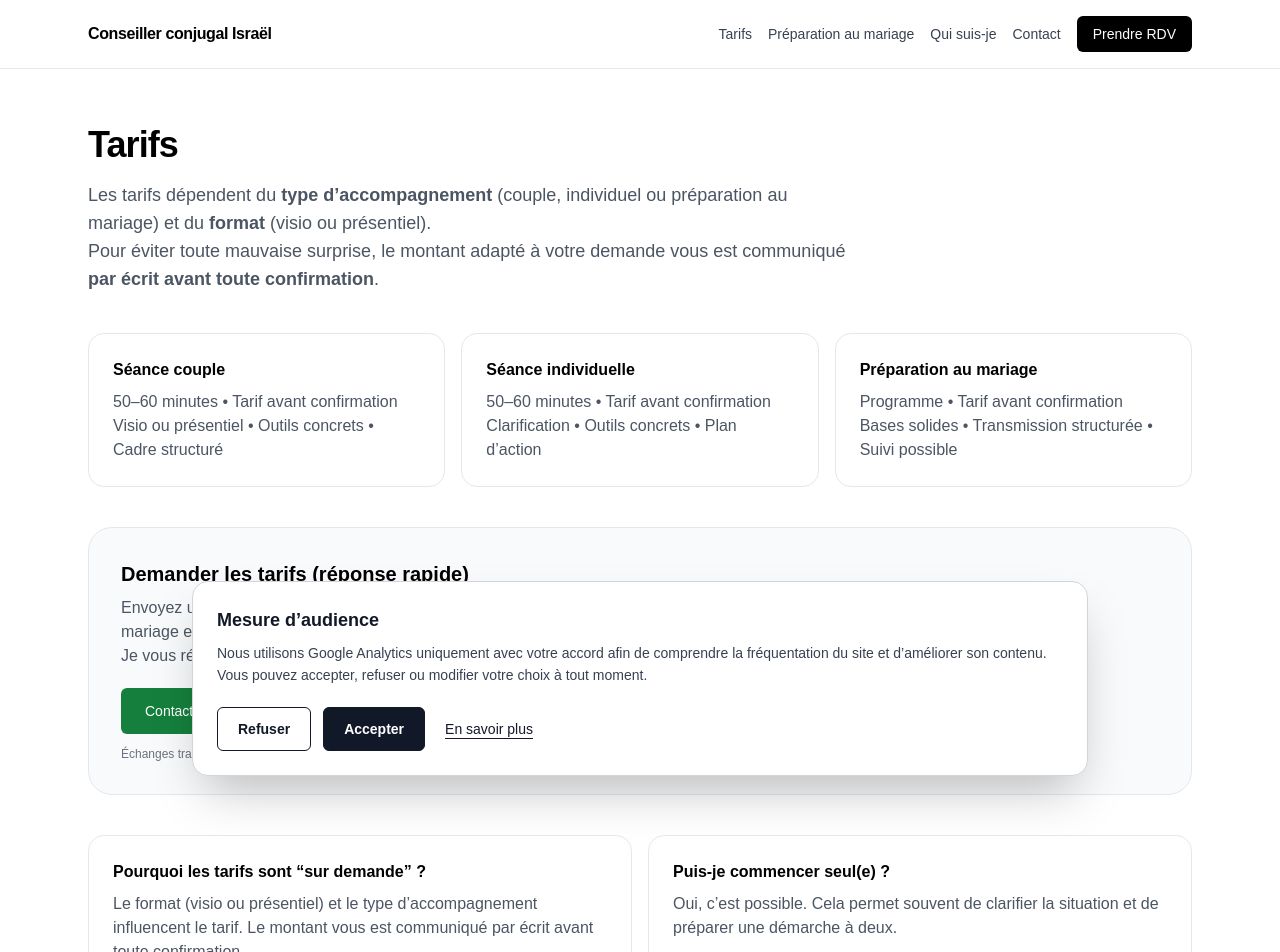
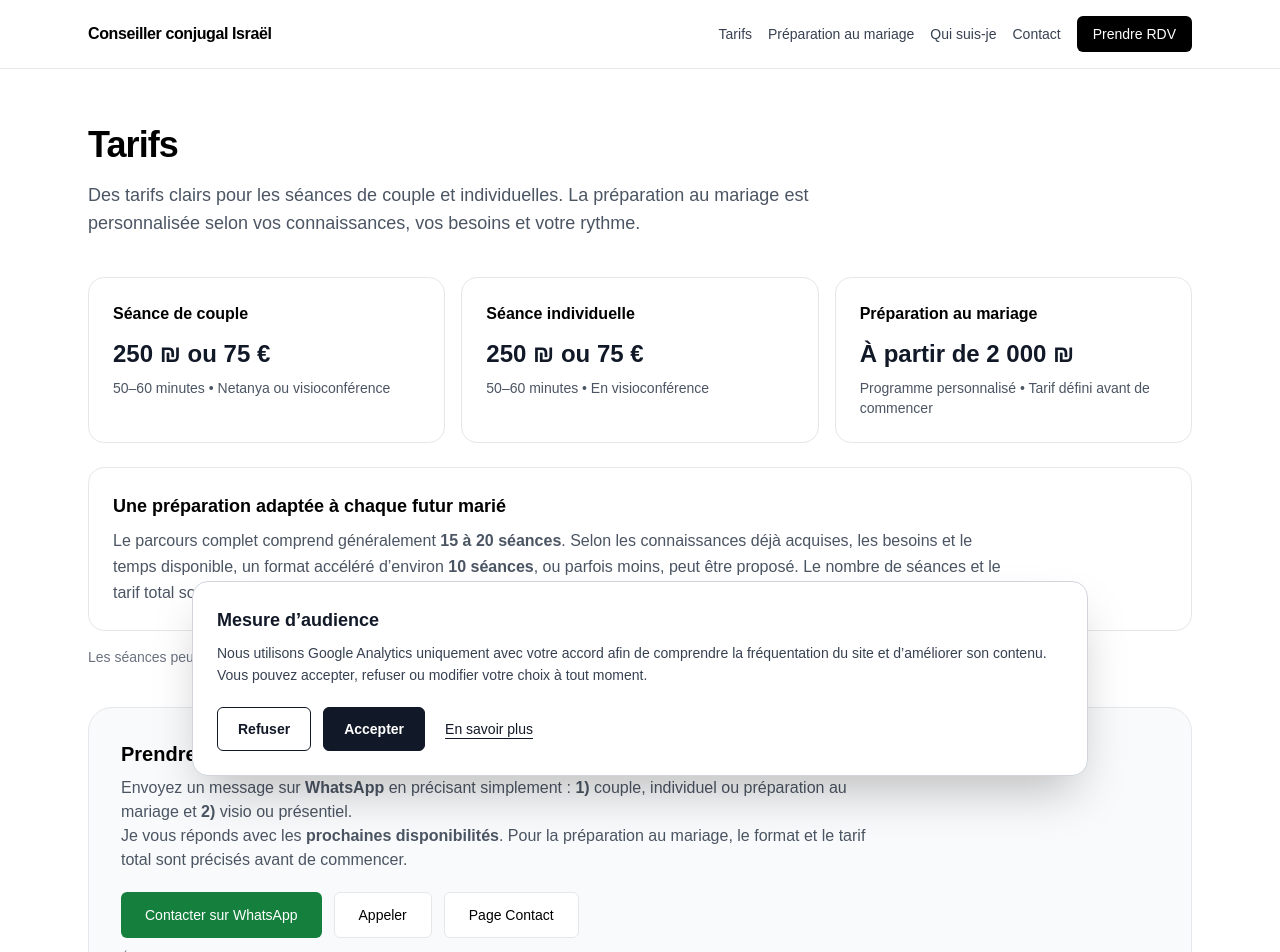
Before and after one commit to Yoyo55web/conseiller-conjugal-israel, a Next.js app: page /tarifs in a window 1280 px wide. Shown: the top 952 px of the page. Built offline with nearby package versions, Linux system fonts and the light colour scheme.

Commit message:
Affiche les tarifs sur la page dédiée
Ajoute les montants en shekels et en euros sur la page Tarifs, présente la préparation personnalisée et simplifie la promesse de première séance.

```diff
--- a/app/_components/HomeV2.tsx
+++ b/app/_components/HomeV2.tsx
@@ -110,7 +110,7 @@ export default function HomeV2() {
                 <li>• Comprendre plus clairement ce qui alimente les tensions</li>
                 <li>• Identifier ensemble le point essentiel à clarifier</li>
                 <li>• Retrouver un échange plus posé et structuré</li>
-                <li>• Repartir avec une première piste concrète à essayer</li>
+                <li>• Repartir avec des pistes concrètes</li>
                 <li>• Définir un cap adapté pour la suite</li>
               </ul>
 
--- a/app/tarifs/page.tsx
+++ b/app/tarifs/page.tsx
@@ -10,7 +10,7 @@ const PHONE_TEL = "tel:+972585360510";
 export const metadata: Metadata = buildMetadata({
   title: "Tarifs des consultations de couple",
   description:
-    "Formats proposés pour les séances de couple, individuelles et la préparation au mariage, en visio ou à Netanya. Tarif communiqué avant confirmation.",
+    "Tarifs des séances de couple et individuelles, à Netanya ou en visioconférence, ainsi que de la préparation au mariage personnalisée.",
   pathname: "/tarifs",
 });
 
@@ -22,52 +22,65 @@ export default function TarifsPage() {
         <h1 className="text-4xl font-bold tracking-tight">Tarifs</h1>
 
         <p className="mt-4 text-lg text-gray-600 max-w-3xl">
-          Les tarifs dépendent du <strong>type d’accompagnement</strong> (couple,
-          individuel ou préparation au mariage) et du <strong>format</strong> (visio ou
-          présentiel).
-          <br />
-          Pour éviter toute mauvaise surprise, le montant adapté à votre demande vous est
-          communiqué <strong>par écrit avant toute confirmation</strong>.
+          Des tarifs clairs pour les séances de couple et individuelles. La préparation au
+          mariage est personnalisée selon vos connaissances, vos besoins et votre rythme.
         </p>
 
         {/* Cartes offres */}
         <div className="mt-10 grid gap-4 md:grid-cols-3">
           {[
             [
-              "Séance couple",
-              "50–60 minutes • Tarif avant confirmation",
-              "Visio ou présentiel • Outils concrets • Cadre structuré",
+              "Séance de couple",
+              "250 ₪ ou 75 €",
+              "50–60 minutes • Netanya ou visioconférence",
             ],
             [
               "Séance individuelle",
-              "50–60 minutes • Tarif avant confirmation",
-              "Clarification • Outils concrets • Plan d’action",
+              "250 ₪ ou 75 €",
+              "50–60 minutes • En visioconférence",
             ],
             [
               "Préparation au mariage",
-              "Programme • Tarif avant confirmation",
-              "Bases solides • Transmission structurée • Suivi possible",
+              "À partir de 2 000 ₪",
+              "Programme personnalisé • Tarif défini avant de commencer",
             ],
           ].map(([title, line1, line2]) => (
             <div key={title} className="rounded-2xl border p-6">
               <div className="font-semibold">{title}</div>
-              <div className="mt-2 text-gray-600">{line1}</div>
-              <div className="text-gray-600">{line2}</div>
+              <div className="mt-3 text-2xl font-bold text-gray-900">{line1}</div>
+              <div className="mt-2 text-sm text-gray-600">{line2}</div>
             </div>
           ))}
         </div>
 
-        {/* Bloc conversion */}
+        <div className="mt-6 rounded-2xl border border-gray-200 bg-white p-6">
+          <h2 className="text-lg font-semibold">Une préparation adaptée à chaque futur marié</h2>
+          <p className="mt-2 text-gray-600 leading-relaxed max-w-4xl">
+            Le parcours complet comprend généralement <strong>15 à 20 séances</strong>.
+            Selon les connaissances déjà acquises, les besoins et le temps disponible, un
+            format accéléré d’environ <strong>10 séances</strong>, ou parfois moins, peut
+            être proposé. Le nombre de séances et le tarif total sont convenus avant le
+            début du programme.
+          </p>
+        </div>
+
+        <p className="mt-4 text-sm text-gray-500">
+          Les séances peuvent être réglées en shekels ou en euros. Pour la préparation au
+          mariage, l’équivalent en euros est précisé avec la proposition personnalisée.
+        </p>
+
+        {/* Bloc rendez-vous */}
         <div className="mt-10 rounded-3xl border bg-gray-50 p-8">
-          <h2 className="text-xl font-semibold">Demander les tarifs (réponse rapide)</h2>
+          <h2 className="text-xl font-semibold">Prendre rendez-vous</h2>
 
           <p className="mt-2 text-gray-600 max-w-3xl">
             Envoyez un message sur <strong>WhatsApp</strong> en précisant simplement :
             <strong> 1)</strong> couple, individuel ou préparation au mariage et
             <strong> 2)</strong> visio ou présentiel.
             <br />
-            Je vous réponds avec le <strong>tarif</strong> et les{" "}
-            <strong>prochaines disponibilités</strong>.
+            Je vous réponds avec les <strong>prochaines disponibilités</strong>. Pour la
+            préparation au mariage, le format et le tarif total sont précisés avant de
+            commencer.
           </p>
 
           <div className="mt-5 flex flex-col sm:flex-row gap-3">
@@ -102,16 +115,16 @@ export default function TarifsPage() {
         <div className="mt-10 grid gap-4 md:grid-cols-2">
           {[
             [
-              "Pourquoi les tarifs sont “sur demande” ?",
-              "Le format (visio ou présentiel) et le type d’accompagnement influencent le tarif. Le montant vous est communiqué par écrit avant toute confirmation.",
+              "La visioconférence est-elle moins chère ?",
+              "Non. Une séance en visioconférence demande le même temps, la même attention et la même préparation. Le tarif reste donc identique.",
             ],
             [
-              "Puis-je commencer seul(e) ?",
-              "Oui, c’est possible. Cela permet souvent de clarifier la situation et de préparer une démarche à deux.",
+              "Une séance individuelle a-t-elle le même tarif ?",
+              "Oui. Une séance individuelle dure également 50 à 60 minutes et bénéficie du même cadre d’accompagnement.",
             ],
             [
-              "En combien de temps avez-vous une réponse ?",
-              "Généralement rapidement, surtout sur WhatsApp.",
+              "Combien de séances comprend la préparation au mariage ?",
+              "Le parcours complet comprend généralement 15 à 20 séances. Un format accéléré d’environ 10 séances, ou parfois moins, peut être proposé selon les besoins.",
             ],
             [
               "Où ont lieu les séances ?",
```
